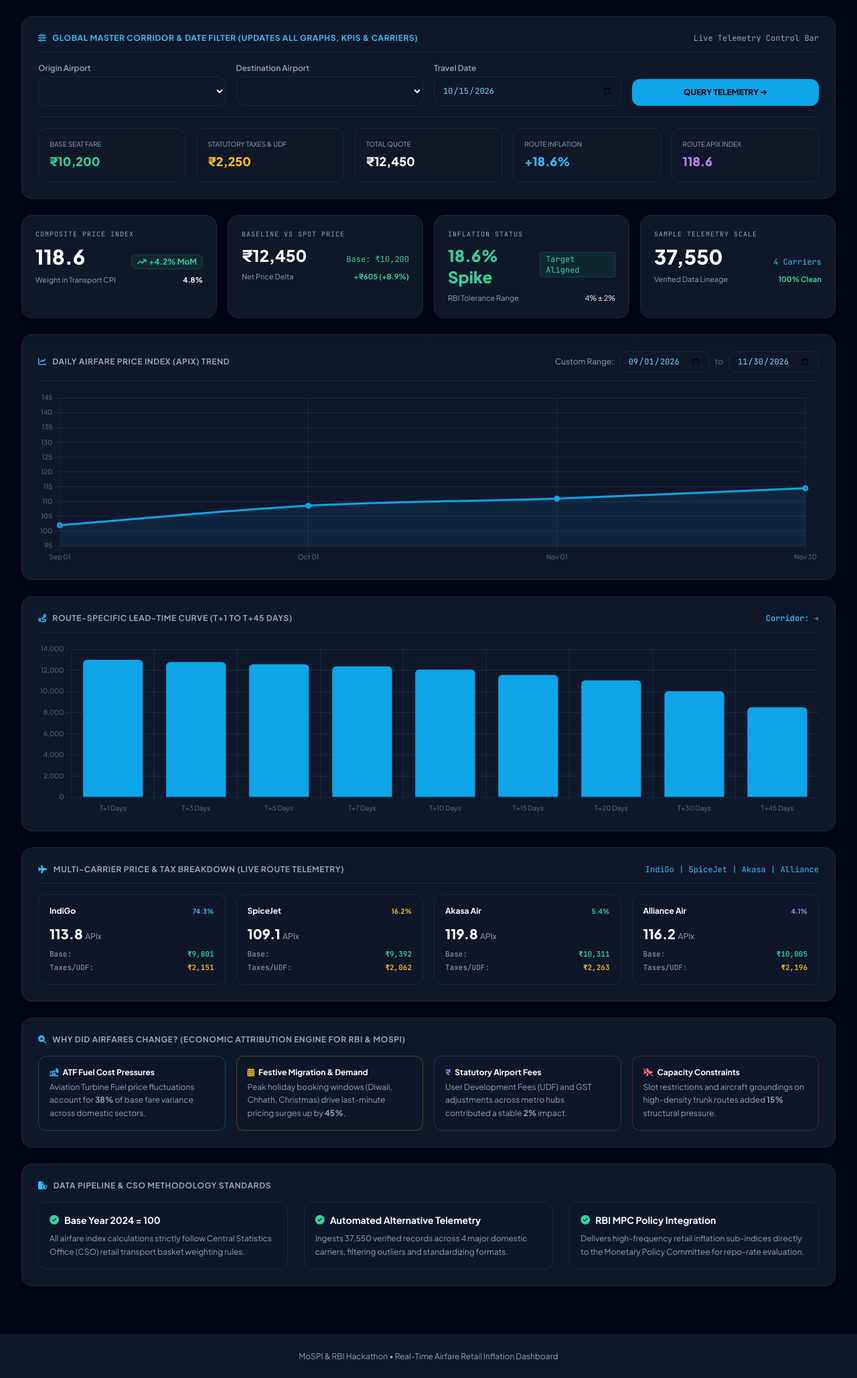
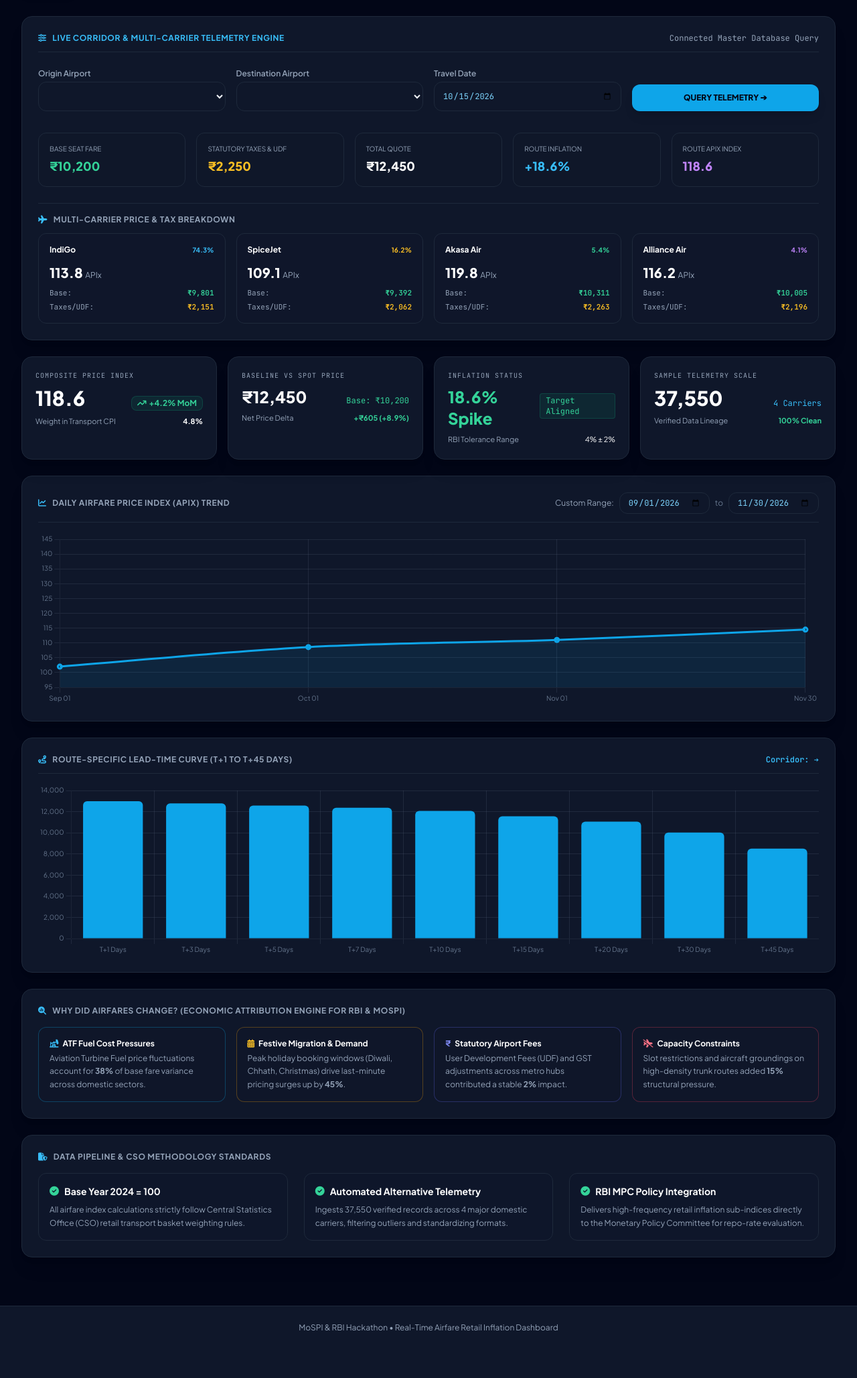
Before and after one commit to sumeetware1-cmyk/airintel-v2, a Flask app: page / in a window 1280 px wide. Shown: the part 65-2122 px from the top of the page at 67% size. After the commit the page ends 2052 px from the top, so only its background shows below. Run offline with Flask 3, Linux system fonts and the light colour scheme; some libraries are stand-ins or nearby versions.

Commit message:
Update index.html

```diff
--- a/templates/index.html
+++ b/templates/index.html
@@ -53,15 +53,16 @@
 
 <main class="max-w-7xl mx-auto px-4 sm:px-6 lg:px-8 py-6 space-y-6">
 
-    <!-- GLOBAL MASTER QUERY BAR (TOP) -->
-    <section class="bg-white dark:bg-mospi-card border border-slate-200 dark:border-mospi-border rounded-2xl p-6 shadow-xl space-y-4">
+    <!-- COMBINED UNIFIED SECTION: QUERY BAR + CORRIDOR METRICS + CARRIER BREAKDOWN -->
+    <section class="bg-white dark:bg-mospi-card border border-slate-200 dark:border-mospi-border rounded-2xl p-6 shadow-xl space-y-6">
         <div class="flex items-center justify-between pb-3 border-b border-slate-200 dark:border-mospi-border">
             <h2 class="text-xs font-bold text-sky-600 dark:text-sky-400 uppercase tracking-wider">
-                <i class="fa-solid fa-sliders mr-1.5"></i> Global Master Corridor & Date Filter (Updates All Graphs, KPIs & Carriers)
+                <i class="fa-solid fa-sliders mr-1.5"></i> Live Corridor & Multi-Carrier Telemetry Engine
             </h2>
-            <span class="text-xs text-slate-500 dark:text-slate-400 font-mono">Live Telemetry Control Bar</span>
+            <span class="text-xs text-slate-500 dark:text-slate-400 font-mono">Connected Master Database Query</span>
         </div>
 
+        <!-- Controls -->
         <div class="grid grid-cols-1 sm:grid-cols-4 gap-4 items-end">
             <div>
                 <label class="text-xs text-slate-600 dark:text-slate-400 block mb-1 font-semibold">Origin Airport</label>
@@ -86,8 +87,8 @@
             </div>
         </div>
 
-        <!-- Query Results Banner -->
-        <div id="calc-result-box" class="grid grid-cols-1 sm:grid-cols-5 gap-4 pt-4 border-t border-slate-200 dark:border-mospi-border">
+        <!-- Aggregate Route Results -->
+        <div id="calc-result-box" class="grid grid-cols-1 sm:grid-cols-5 gap-4 pt-2">
             <div class="bg-slate-100 dark:bg-slate-900/80 p-4 rounded-xl border border-slate-200 dark:border-mospi-border">
                 <div class="text-[10px] text-slate-500 dark:text-slate-400 uppercase">Base Seat Fare</div>
                 <div class="text-lg font-black mono text-emerald-600 dark:text-emerald-400 mt-1" id="res-base">₹--</div>
@@ -107,6 +108,47 @@
             <div class="bg-slate-100 dark:bg-slate-900/80 p-4 rounded-xl border border-slate-200 dark:border-mospi-border">
                 <div class="text-[10px] text-slate-500 dark:text-slate-400 uppercase">Route APIx Index</div>
                 <div class="text-lg font-black mono text-purple-600 dark:text-purple-400 mt-1" id="res-cpi">---</div>
+            </div>
+        </div>
+
+        <!-- Nested Multi-Carrier Price & Tax Breakdown -->
+        <div class="pt-4 border-t border-slate-200 dark:border-mospi-border">
+            <div class="text-xs font-bold text-slate-600 dark:text-slate-400 uppercase tracking-wider mb-3">
+                <i class="fa-solid fa-plane text-sky-600 dark:text-sky-400 mr-1.5"></i> Multi-Carrier Price & Tax Breakdown
+            </div>
+            <div class="grid grid-cols-1 sm:grid-cols-2 lg:grid-cols-4 gap-4">
+                <div class="bg-slate-100 dark:bg-slate-900/60 p-4 rounded-xl border border-slate-200 dark:border-mospi-border">
+                    <div class="flex justify-between items-center text-xs font-bold text-slate-900 dark:text-white"><span>IndiGo</span> <span class="text-sky-600 dark:text-sky-400 text-[10px]">74.3%</span></div>
+                    <div class="mt-3 text-xl font-black mono text-slate-900 dark:text-white" id="idx-indigo">-- <span class="text-xs font-normal text-slate-400">APIx</span></div>
+                    <div class="mt-2 text-[11px] text-slate-600 dark:text-slate-400 space-y-1 font-mono">
+                        <div class="flex justify-between"><span>Base:</span> <strong class="text-emerald-600 dark:text-emerald-400" id="base-indigo">₹--</strong></div>
+                        <div class="flex justify-between"><span>Taxes/UDF:</span> <strong class="text-amber-600 dark:text-amber-400" id="tax-indigo">₹--</strong></div>
+                    </div>
+                </div>
+                <div class="bg-slate-100 dark:bg-slate-900/60 p-4 rounded-xl border border-slate-200 dark:border-mospi-border">
+                    <div class="flex justify-between items-center text-xs font-bold text-slate-900 dark:text-white"><span>SpiceJet</span> <span class="text-amber-600 dark:text-amber-400 text-[10px]">16.2%</span></div>
+                    <div class="mt-3 text-xl font-black mono text-slate-900 dark:text-white" id="idx-spice">-- <span class="text-xs font-normal text-slate-400">APIx</span></div>
+                    <div class="mt-2 text-[11px] text-slate-600 dark:text-slate-400 space-y-1 font-mono">
+                        <div class="flex justify-between"><span>Base:</span> <strong class="text-emerald-600 dark:text-emerald-400" id="base-spice">₹--</strong></div>
+                        <div class="flex justify-between"><span>Taxes/UDF:</span> <strong class="text-amber-600 dark:text-amber-400" id="tax-spice">₹--</strong></div>
+                    </div>
+                </div>
+                <div class="bg-slate-100 dark:bg-slate-900/60 p-4 rounded-xl border border-slate-200 dark:border-mospi-border">
+                    <div class="flex justify-between items-center text-xs font-bold text-slate-900 dark:text-white"><span>Akasa Air</span> <span class="text-emerald-600 dark:text-emerald-400 text-[10px]">5.4%</span></div>
+                    <div class="mt-3 text-xl font-black mono text-slate-900 dark:text-white" id="idx-akasa">-- <span class="text-xs font-normal text-slate-400">APIx</span></div>
+                    <div class="mt-2 text-[11px] text-slate-600 dark:text-slate-400 space-y-1 font-mono">
+                        <div class="flex justify-between"><span>Base:</span> <strong class="text-emerald-600 dark:text-emerald-400" id="base-akasa">₹--</strong></div>
+                        <div class="flex justify-between"><span>Taxes/UDF:</span> <strong class="text-amber-600 dark:text-amber-400" id="tax-akasa">₹--</strong></div>
+                    </div>
+                </div>
+                <div class="bg-slate-100 dark:bg-slate-900/60 p-4 rounded-xl border border-slate-200 dark:border-mospi-border">
+                    <div class="flex justify-between items-center text-xs font-bold text-slate-900 dark:text-white"><span>Alliance Air</span> <span class="text-purple-600 dark:text-purple-400 text-[10px]">4.1%</span></div>
+                    <div class="mt-3 text-xl font-black mono text-slate-900 dark:text-white" id="idx-alliance">-- <span class="text-xs font-normal text-slate-400">APIx</span></div>
+                    <div class="mt-2 text-[11px] text-slate-600 dark:text-slate-400 space-y-1 font-mono">
+                        <div class="flex justify-between"><span>Base:</span> <strong class="text-emerald-600 dark:text-emerald-400" id="base-alliance">₹--</strong></div>
+                        <div class="flex justify-between"><span>Taxes/UDF:</span> <strong class="text-amber-600 dark:text-amber-400" id="tax-alliance">₹--</strong></div>
+                    </div>
+                </div>
             </div>
         </div>
     </section>
@@ -192,50 +234,6 @@
         </div>
         <div class="h-64 w-full">
             <canvas id="leadTimeChart"></canvas>
-        </div>
-    </section>
-
-    <!-- BLOCK 3: MULTI-CARRIER PRICE & TAX BREAKDOWN -->
-    <section class="bg-white dark:bg-mospi-card border border-slate-200 dark:border-mospi-border rounded-2xl p-6 shadow-xl space-y-4">
-        <div class="flex items-center justify-between pb-3 border-b border-slate-200 dark:border-mospi-border">
-            <h2 class="text-xs font-bold text-slate-600 dark:text-slate-400 uppercase tracking-wider">
-                <i class="fa-solid fa-plane text-sky-600 dark:text-sky-400 mr-1.5"></i> Multi-Carrier Price & Tax Breakdown (Live Route Telemetry)
-            </h2>
-            <span class="text-xs text-sky-600 dark:text-sky-400 font-mono">IndiGo | SpiceJet | Akasa | Alliance</span>
-        </div>
-        <div class="grid grid-cols-1 sm:grid-cols-2 lg:grid-cols-4 gap-4">
-            <div class="bg-slate-100 dark:bg-slate-900/60 p-4 rounded-xl border border-slate-200 dark:border-mospi-border">
-                <div class="flex justify-between items-center text-xs font-bold text-slate-900 dark:text-white"><span>IndiGo</span> <span class="text-sky-600 dark:text-sky-400 text-[10px]">74.3%</span></div>
-                <div class="mt-3 text-xl font-black mono text-slate-900 dark:text-white" id="idx-indigo">129.9 <span class="text-xs font-normal text-slate-500 dark:text-slate-400">APIx</span></div>
-                <div class="mt-2 text-[11px] text-slate-600 dark:text-slate-400 space-y-1 font-mono">
-                    <div class="flex justify-between"><span>Base:</span> <strong class="text-emerald-600 dark:text-emerald-400" id="base-indigo">₹--</strong></div>
-                    <div class="flex justify-between"><span>Taxes/UDF:</span> <strong class="text-amber-600 dark:text-amber-400" id="tax-indigo">₹--</strong></div>
-                </div>
-            </div>
-            <div class="bg-slate-100 dark:bg-slate-900/60 p-4 rounded-xl border border-slate-200 dark:border-mospi-border">
-                <div class="flex justify-between items-center text-xs font-bold text-slate-900 dark:text-white"><span>SpiceJet</span> <span class="text-amber-600 dark:text-amber-400 text-[10px]">16.2%</span></div>
-                <div class="mt-3 text-xl font-black mono text-slate-900 dark:text-white" id="idx-spice">139 <span class="text-xs font-normal text-slate-500 dark:text-slate-400">APIx</span></div>
-                <div class="mt-2 text-[11px] text-slate-600 dark:text-slate-400 space-y-1 font-mono">
-                    <div class="flex justify-between"><span>Base:</span> <strong class="text-emerald-600 dark:text-emerald-400" id="base-spice">₹--</strong></div>
-                    <div class="flex justify-between"><span>Taxes/UDF:</span> <strong class="text-amber-600 dark:text-amber-400" id="tax-spice">₹--</strong></div>
-                </div>
-            </div>
-            <div class="bg-slate-100 dark:bg-slate-900/60 p-4 rounded-xl border border-slate-200 dark:border-mospi-border">
-                <div class="flex justify-between items-center text-xs font-bold text-slate-900 dark:text-white"><span>Akasa Air</span> <span class="text-emerald-600 dark:text-emerald-400 text-[10px]">5.4%</span></div>
-                <div class="mt-3 text-xl font-black mono text-slate-900 dark:text-white" id="idx-akasa">133.8 <span class="text-xs font-normal text-slate-500 dark:text-slate-400">APIx</span></div>
-                <div class="mt-2 text-[11px] text-slate-600 dark:text-slate-400 space-y-1 font-mono">
-                    <div class="flex justify-between"><span>Base:</span> <strong class="text-emerald-600 dark:text-emerald-400" id="base-akasa">₹--</strong></div>
-                    <div class="flex justify-between"><span>Taxes/UDF:</span> <strong class="text-amber-600 dark:text-amber-400" id="tax-akasa">₹--</strong></div>
-                </div>
-            </div>
-            <div class="bg-slate-100 dark:bg-slate-900/60 p-4 rounded-xl border border-slate-200 dark:border-mospi-border">
-                <div class="flex justify-between items-center text-xs font-bold text-slate-900 dark:text-white"><span>Alliance Air</span> <span class="text-purple-600 dark:text-purple-400 text-[10px]">4.1%</span></div>
-                <div class="mt-3 text-xl font-black mono text-slate-900 dark:text-white" id="idx-alliance">126 <span class="text-xs font-normal text-slate-500 dark:text-slate-400">APIx</span></div>
-                <div class="mt-2 text-[11px] text-slate-600 dark:text-slate-400 space-y-1 font-mono">
-                    <div class="flex justify-between"><span>Base:</span> <strong class="text-emerald-600 dark:text-emerald-400" id="base-alliance">₹--</strong></div>
-                    <div class="flex justify-between"><span>Taxes/UDF:</span> <strong class="text-amber-600 dark:text-amber-400" id="tax-alliance">₹--</strong></div>
-                </div>
-            </div>
         </div>
     </section>
 
@@ -329,8 +327,9 @@
             destSel.innerHTML = '';
 
             data.airports.forEach(ap => {
-                originSel.add(new Option(ap, ap.split(' ')[0]));
-                destSel.add(new Option(ap, ap.split(' ')[0]));
+                const code = ap.split(' ')[0];
+                originSel.add(new Option(ap, code));
+                destSel.add(new Option(ap, code));
             });
             originSel.value = 'BOM';
             destSel.value = 'DEL';
@@ -357,7 +356,7 @@
             });
             const data = await res.json();
 
-            // Update calculator result banner
+            // Update aggregate summary cards in query bar
             document.getElementById('res-base').innerText = '₹' + data.base_fare.toLocaleString();
             document.getElementById('res-tax').innerText = '₹' + data.taxes.toLocaleString();
             document.getElementById('res-total').innerText = '₹' + data.total_fare.toLocaleString();
@@ -370,7 +369,7 @@
             document.getElementById('kpi-base').innerText = 'Base: ₹' + data.base_fare.toLocaleString();
             document.getElementById('kpi-inflation').innerText = `${data.inflation}% Spike`;
 
-            // Update Airline Breakdown Cards
+            // Update Multi-Carrier Breakdown Cards
             if (data.carriers) {
                 data.carriers.forEach(c => {
                     const key = c.airline.toLowerCase().includes('indigo') ? 'indigo' :
```
